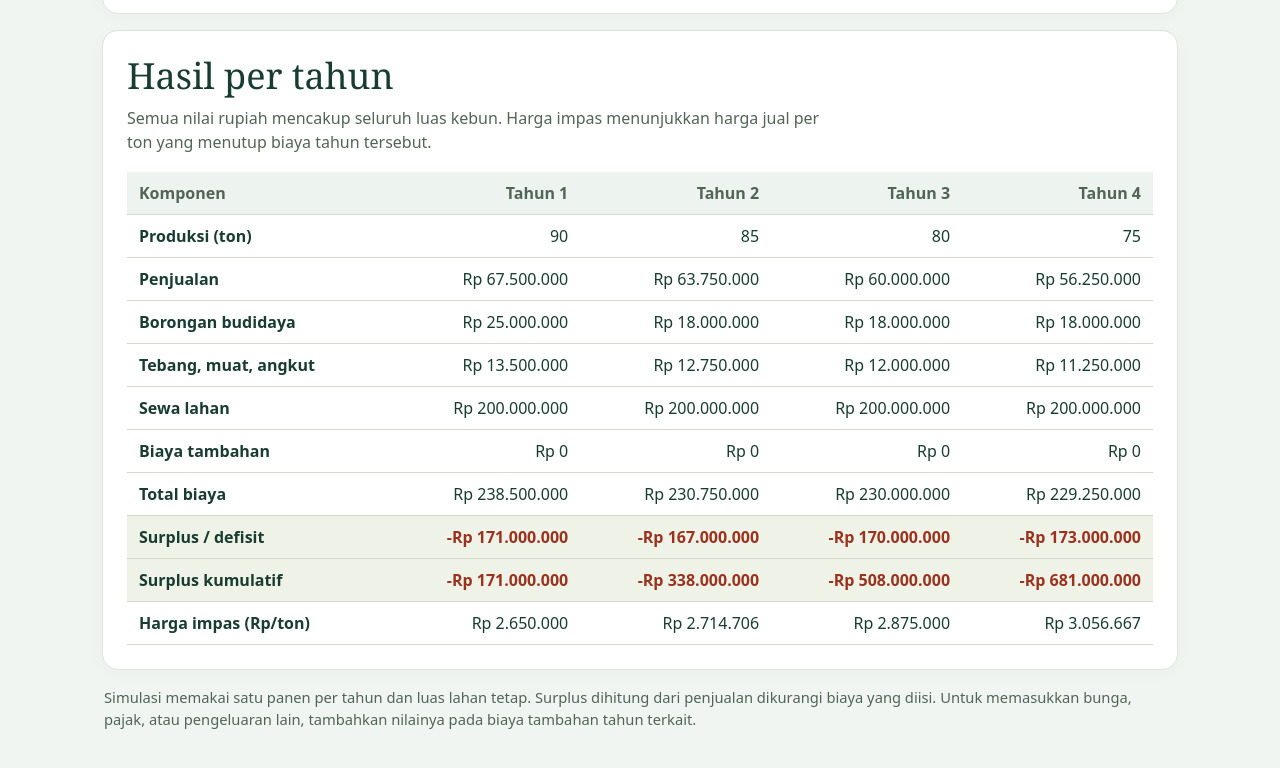
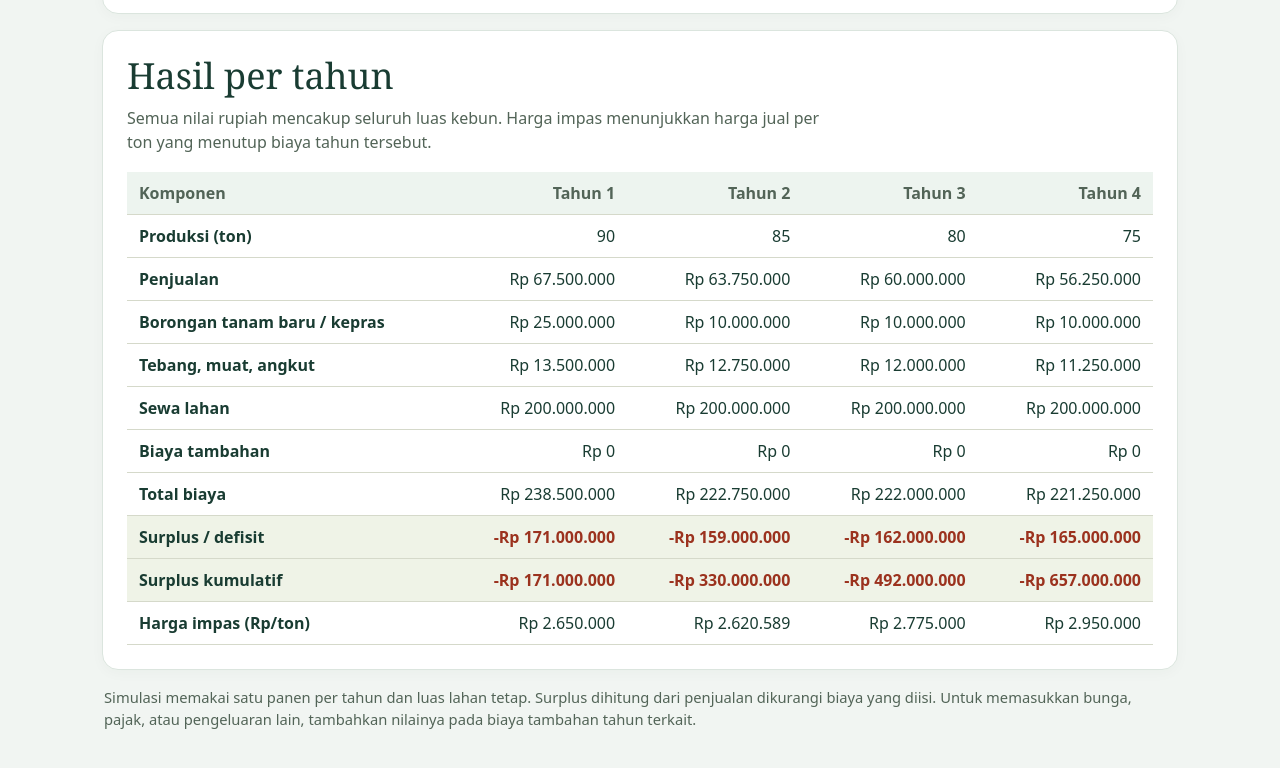
Before and after one commit to revoltase/tebu, a plain HTML site: page index.html in a window 1280 px wide. Shown: the part 1192-1960 px from the top of the page. Drawn offline with Linux system fonts and the light colour scheme.

Commit message:
Pisahkan borongan tanam baru dan kepras

```diff
--- a/index.html
+++ b/index.html
@@ -89,19 +89,19 @@ thead { background: #edf4ef; }
 <label>Biaya tambahan <small>Rp/kebun</small><input id="other0" inputmode="numeric" value="0"></label></div></details>
 <details ><summary>Tahun 2 · Keprasan 1</summary><div class="grid"><label>Hasil panen <small>ton/ha</small><input id="yield1" inputmode="decimal" value="85"></label>
 <label>Harga jual tebu <small>Rp/ton</small><input id="price1" inputmode="numeric" value="750.000"></label>
-<label>Borongan budidaya <small>Rp/ha</small><input id="grow1" inputmode="numeric" value="18.000.000"></label>
+<label>Borongan kepras <small>Rp/ha, berlaku untuk Tahun 2–4</small><input id="grow1" inputmode="numeric" value="10.000.000"></label>
 <label>Tebang, muat, dan angkut <small>Rp/ton</small><input id="haul1" inputmode="numeric" value="150.000"></label>
 <label>Sewa seluruh lahan <small>Rp/tahun</small><input id="rent1" readonly inputmode="numeric" value="200.000.000"></label>
 <label>Biaya tambahan <small>Rp/kebun</small><input id="other1" inputmode="numeric" value="0"></label></div></details>
 <details ><summary>Tahun 3 · Keprasan 2</summary><div class="grid"><label>Hasil panen <small>ton/ha</small><input id="yield2" inputmode="decimal" value="80"></label>
 <label>Harga jual tebu <small>Rp/ton</small><input id="price2" inputmode="numeric" value="750.000"></label>
-<label>Borongan budidaya <small>Rp/ha</small><input id="grow2" inputmode="numeric" value="18.000.000"></label>
+<label>Borongan kepras <small>Rp/ha, mengikuti Tahun 2</small><input id="grow2" readonly inputmode="numeric" value="10.000.000"></label>
 <label>Tebang, muat, dan angkut <small>Rp/ton</small><input id="haul2" inputmode="numeric" value="150.000"></label>
 <label>Sewa seluruh lahan <small>Rp/tahun</small><input id="rent2" readonly inputmode="numeric" value="200.000.000"></label>
 <label>Biaya tambahan <small>Rp/kebun</small><input id="other2" inputmode="numeric" value="0"></label></div></details>
 <details ><summary>Tahun 4 · Keprasan 3</summary><div class="grid"><label>Hasil panen <small>ton/ha</small><input id="yield3" inputmode="decimal" value="75"></label>
 <label>Harga jual tebu <small>Rp/ton</small><input id="price3" inputmode="numeric" value="750.000"></label>
-<label>Borongan budidaya <small>Rp/ha</small><input id="grow3" inputmode="numeric" value="18.000.000"></label>
+<label>Borongan kepras <small>Rp/ha, mengikuti Tahun 2</small><input id="grow3" readonly inputmode="numeric" value="10.000.000"></label>
 <label>Tebang, muat, dan angkut <small>Rp/ton</small><input id="haul3" inputmode="numeric" value="150.000"></label>
 <label>Sewa seluruh lahan <small>Rp/tahun</small><input id="rent3" readonly inputmode="numeric" value="200.000.000"></label>
 <label>Biaya tambahan <small>Rp/kebun</small><input id="other3" inputmode="numeric" value="0"></label></div></details>
@@ -134,7 +134,7 @@ function project(area, input) {
   return {tons,revenue,grow,harvest,rent,other:input.other,cost,profit,breakEven:tons > 0 ? Math.ceil(cost / tons) : null};
 }
 const rows = [
-  ["Produksi (ton)","tons"],["Penjualan","revenue"],["Borongan budidaya","grow"],
+  ["Produksi (ton)","tons"],["Penjualan","revenue"],["Borongan tanam baru / kepras","grow"],
   ["Tebang, muat, angkut","harvest"],["Sewa lahan","rent"],["Biaya tambahan","other"],
   ["Total biaya","cost"],["Surplus / defisit","profit"],["Surplus kumulatif","cumulative"],["Harga impas (Rp/ton)","breakEven"]
 ];
@@ -145,10 +145,16 @@ function render() {
   for (let index = 1; index < 4; index++) {
     document.getElementById("rent" + index).value = rentText;
   }
+  const plantingRate = read("grow0");
+  const ratoonRate = read("grow1");
+  const ratoonText = document.getElementById("grow1").value;
+  for (let index = 2; index < 4; index++) {
+    document.getElementById("grow" + index).value = ratoonText;
+  }
   let cumulative = 0;
   const years = Array.from({length:4},(_,i)=>{
-    const input = {rent: annualRent};
-    for (const key of ["yield","price","grow","haul","other"]) input[key] = read(key+i,key==="yield");
+    const input = {rent: annualRent, grow: i === 0 ? plantingRate : ratoonRate};
+    for (const key of ["yield","price","haul","other"]) input[key] = read(key+i,key==="yield");
     const year = project(area,input);
     cumulative += year.profit;
     return {...year,cumulative};
```
